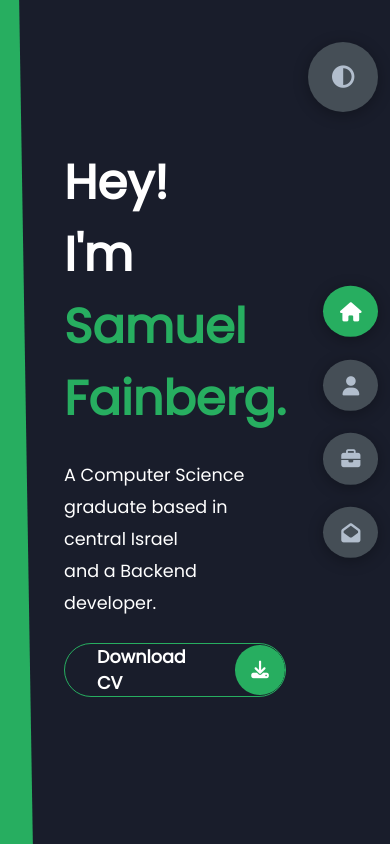
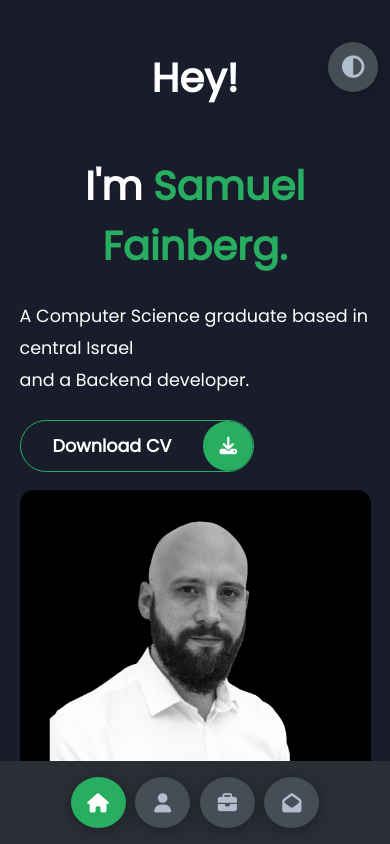
Before and after one commit to samuelFain/portfolio, a PHP site: page / in a window 390 px wide. Run offline with PHP 8.4, Linux system fonts and the light colour scheme; some libraries are stand-ins or nearby versions.

Commit message:
contact me - done (only missing form handling) + media

```diff
--- a/styles/style.css
+++ b/styles/style.css
@@ -645,4 +645,275 @@ section {
   transform: translate(-50%, -50%);
   font-weight: 800;
   font-size: 6.3rem;
+}
+
+.about-container .left-about p {
+  padding-left: 0;
+}
+
+@media screen and (max-width: 600px) {
+  header {
+    padding: 0 !important;
+  }
+
+  .theme-btn {
+    width: 50px;
+    height: 50px;
+  }
+
+  .header-content {
+    grid-template-columns: repeat(1, 1fr);
+    padding-bottom: 6rem;
+  }
+
+  .left-header .h-shape {
+    display: none;
+  }
+
+  .right-header {
+    grid-row: 1;
+    padding-right: 0rem !important;
+    width: 90%;
+    margin: 0 auto;
+  }
+  .right-header .name {
+    font-size: 2.5rem !important;
+    text-align: center;
+    padding-top: 3rem;
+  }
+
+  .header-content .left-header .image {
+    margin: 0 auto;
+    width: 90%;
+  }
+
+  .controls {
+    top: auto;
+    bottom: 0;
+    flex-direction: row;
+    justify-content: center;
+    left: 50%;
+    transform: translateX(-50%);
+    width: 100%;
+    background-color: var(--color-grey-5);
+  }
+  .controls .control {
+    margin: 1rem 0.3rem;
+  }
+
+  .about-container {
+    grid-template-columns: repeat(1, 1fr);
+  }
+  .about-container .right-about {
+    grid-template-columns: repeat(1, 1fr);
+    padding-top: 2.5rem;
+  }
+  .about-container .left-about {
+    padding-right: 0;
+  }
+  .about-container .left-about p {
+    padding-left: 0;
+  }
+
+  .timeline {
+    grid-template-columns: repeat(1, 1fr);
+    padding-bottom: 6rem;
+  }
+
+  .container {
+    padding: 2rem 2.5rem !important;
+  }
+
+  .about-stats .progress-bars {
+    grid-template-columns: repeat(1, 1fr);
+  }
+
+  .portfolios {
+    grid-template-columns: repeat(1, 1fr);
+    padding-bottom: 6rem;
+    margin-top: 1rem;
+  }
+
+  .blogs {
+    grid-template-columns: repeat(1, 1fr);
+    padding-bottom: 6rem;
+  }
+
+  .contact-content-con {
+    flex-direction: column;
+  }
+  .contact-content-con .right-contact {
+    margin-left: 0;
+    margin-top: 2.5rem;
+  }
+
+  .contact-content-con .right-contact .i-c-2 {
+    flex-direction: column;
+  }
+
+  .contact-content-con .right-contact .i-c-2 :last-child {
+    margin-left: 0;
+    margin-top: 1.5rem;
+  }
+
+  .contact-content-con .right-contact {
+    margin-bottom: 6rem;
+  }
+
+  .contact-item {
+    flex-direction: column;
+    margin: 1rem 0;
+  }
+  .contact-item p {
+    font-size: 15px;
+    color: var(--color-grey-2);
+  }
+  .contact-item span {
+    font-size: 15px;
+  }
+  .contact-item .icon {
+    grid-template-columns: 25px 1fr;
+  }
+
+  .main-title h2 {
+    font-size: 2rem;
+  }
+  .main-title h2 span {
+    font-size: 2.3rem;
+  }
+  .main-title h2 .bg-text {
+    font-size: 2.3rem;
+  }
+}
+@media screen and (max-width: 1432px) {
+  .container {
+    padding: 7rem 11rem;
+  }
+
+  .contact-content-con {
+    flex-direction: column;
+  }
+  .contact-content-con .right-contact {
+    margin-left: 0;
+    margin-top: 2.5rem;
+  }
+
+  .contact-content-con .right-contact .i-c-2 {
+    flex-direction: column;
+  }
+
+  .contact-content-con .right-contact .i-c-2 :last-child {
+    margin-left: 0;
+    margin-top: 1.5rem;
+  }
+
+  .contact-content-con .right-contact {
+    margin-bottom: 6rem;
+  }
+
+  .main-title h2 .bg-text {
+    font-size: 5.5rem;
+  }
+}
+@media screen and (max-width: 1250px) {
+  .blogs {
+    grid-template-columns: repeat(2, 1fr);
+    margin-top: 6rem;
+  }
+
+  .portfolios {
+    grid-template-columns: repeat(2, 1fr);
+  }
+
+  .header-content .right-header {
+    padding-right: 9rem;
+  }
+}
+@media screen and (max-width: 660px) {
+  .blogs {
+    grid-template-columns: repeat(1, 1fr);
+  }
+
+  .portfolios {
+    grid-template-columns: repeat(1, 1fr);
+  }
+}
+@media screen and (max-width: 1070px) {
+  .about-container {
+    grid-template-columns: repeat(1, 1fr);
+  }
+  .about-container .right-about {
+    padding-top: 2.5rem;
+  }
+
+  .main-title h2 {
+    font-size: 4rem;
+  }
+  .main-title h2 span {
+    font-size: 4rem;
+  }
+  .main-title h2 .bg-text {
+    font-size: 4.5rem;
+  }
+}
+@media screen and (max-width: 970px) {
+  .container {
+    padding: 7rem 6rem;
+  }
+
+  .about-container .left-about {
+    padding-right: 0rem;
+  }
+
+  .header-content {
+    grid-template-columns: repeat(1, 1fr);
+    padding-bottom: 6rem;
+  }
+
+  .left-header .h-shape {
+    display: none;
+  }
+  .left-header .image {
+    width: 90% !important;
+    margin: 0 auto !important;
+  }
+
+  .right-header {
+    grid-row: 1;
+    padding-right: 0rem !important;
+    width: 90%;
+    margin: 0 auto;
+  }
+  .right-header .name {
+    font-size: 2.5rem !important;
+    text-align: center;
+    padding-top: 3rem;
+  }
+}
+@media screen and (max-width: 700px) {
+  .container {
+    padding: 7rem 3rem;
+  }
+
+  .about-stats .progress-bars {
+    grid-template-columns: repeat(1, 1fr);
+  }
+
+  .about-container .right-about {
+    grid-template-columns: repeat(1, 1fr);
+  }
+
+  .timeline {
+    grid-template-columns: repeat(1, 1fr);
+  }
+
+  .main-title h2 {
+    font-size: 3rem;
+  }
+  .main-title h2 span {
+    font-size: 3rem;
+  }
+  .main-title h2 .bg-text {
+    font-size: 4rem;
+  }
 }/*# sourceMappingURL=style.css.map */
--- a/styles/style.scss
+++ b/styles/style.scss
@@ -642,3 +642,5 @@ section{
   font-weight: 800;
   font-size: 6.3rem;
 }
+
+@import './media'
```
Also changed, not shown: 1 other file.
